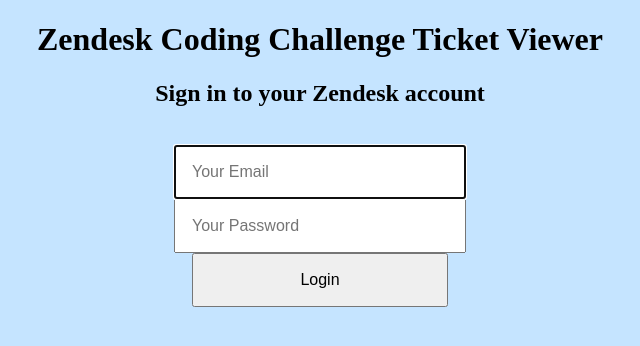
After one commit to jhomatas48/Zendesk-Coding-Challenge, a Flask app: page /login in a window 1280 px wide. The commit adds this page. Shown: the top 346 px of the page, without its empty margins (320-960 px from the left). Run offline with Flask 2, Linux system fonts and the light colour scheme.

Commit message:
started unit tests and added login page

```diff
--- a/main.py
+++ b/main.py
@@ -1,14 +1,17 @@
-from flask import Flask, render_template, url_for, request, redirect
+import base64
+
+from flask import Flask, render_template, url_for, request, redirect, flash, session
 from flask_sqlalchemy import SQLAlchemy
 from sqlalchemy import create_engine
 from sqlalchemy_utils import database_exists, create_database
 import pandas as pd
 from datetime import datetime
-from tickets.get_tickets import format_tickets
+from tickets.get_tickets import format_tickets, get_requester_info
 import json
 
 app = Flask(__name__)
 app.config['SQLALCHEMY_DATABASE_URI'] = 'sqlite:///tickets.db'
+app.secret_key = 'b340u608t35ub4y0832ub4t02'
 db = SQLAlchemy(app)
 
 
@@ -22,6 +25,7 @@ class TicketList(db.Model):
     status = db.Column(db.String)
     subject = db.Column(db.String)
     type = db.Column(db.String)
+    tags = db.Column(db.String)
 
     assignee_id = db.Column(db.Integer)
     submitter_id = db.Column(db.Integer)
@@ -47,13 +51,39 @@ class TicketList(db.Model):
 
 
 @app.route('/', methods=['GET'])
+def start():
+    return redirect('/login')
+
+
+@app.route('/login', methods=['GET', 'POST'])
+def login():
+    if request.method == 'GET':
+        return render_template('login.html', error=None)
+    email = request.form.get('email')
+    password = request.form.get('password')
+    combined = email + ':' + password
+    encoded_u = base64.b64encode(combined.encode()).decode()
+    basic = "Basic " + encoded_u
+    res = format_tickets(basic)
+    if res is None:
+        error = "Invalid credentials, try another email password combination."
+        return render_template('login.html', error=error)
+    engine = create_engine("sqlite:///tickets.db")
+    res.to_sql(con=engine, name='ticket_table', if_exists='replace', index=False)
+    session['auth'] = basic
+    return redirect('/tickets')
+
+
+@app.route('/tickets', methods=['GET'])
 def index():
-    engine = create_engine("sqlite:///tickets.db")
-    df = format_tickets()
-    df.to_sql(con=engine, name='ticket_table', if_exists='replace', index=False)
+    auth = session['auth']
+    requester = get_requester_info(auth)
+    if requester is None:
+        return "Error: could not find user"
     page = request.args.get('page', 1, type=int)
     tickets = TicketList.query.paginate(page=page, per_page=25)
-    return render_template('index.html', tickets=tickets)
+    return render_template('index.html', tickets=tickets, requester_id=requester[0],
+                           requester_name=requester[1], requester_email=requester[2])
 
 
 @app.route('/view/<int:id>', methods=['GET'])
--- a/static/css/main.css
+++ b/static/css/main.css
@@ -24,10 +24,6 @@ td {
     background-color: beige;
     text-align: center;
     padding: 10px;
-}
-
-.form {
-    margin-top: 20px;
 }
 
 .update {
@@ -90,3 +86,16 @@ td {
 a:hover {
     background-color: #0b1067;
 }
+
+.login {
+    margin-left: auto;
+    margin-right: auto;
+}
+
+.is-large {
+    padding: 16px;
+    font-size: 16px;
+    margin: 0 auto;
+    display: block;
+    width: 20%;
+}
--- a/static/css/view.css
+++ b/static/css/view.css
@@ -1,7 +1,7 @@
 body, html {
     margin: 0;
     font-family: serif;
-    background-color: royalblue;
+    background-color: #c5e4ff;
 }
 
 .content {
--- /dev/null
+++ b/templates/login.html
@@ -0,0 +1,30 @@
+{% extends 'base.html' %}
+
+{% block head %}
+<title>Zendesk Coding Challenge Ticket Viewer</title>
+{% endblock %}
+
+{% block body %}
+<h1 style="text-align: center">Zendesk Coding Challenge Ticket Viewer</h1>
+<h2 style="text-align: center">Sign in to your Zendesk account</h2>
+<br>
+<div class="login">
+    <form method="POST" action="/login">
+        <div class="field">
+            <div class="control">
+                <input class="input is-large" type="email" name="email" placeholder="Your Email" autofocus="">
+            </div>
+        </div>
+
+        <div class="field">
+            <div class="control">
+                <input class="input is-large" type="password" name="password" placeholder="Your Password">
+            </div>
+        </div>
+        <button class="button is-block is-info is-large is-fullwidth">Login</button>
+    </form>
+</div>
+{% if error %}
+<h3 style="text-align: center">{{ error }}</h3>
+{% endif %}
+{% endblock %}
--- a/templates/view.html
+++ b/templates/view.html
@@ -13,7 +13,7 @@
     {% block body %}
     <h1 style="text-align: center">Details for Ticket # {{ ticket.id }}</h1>
     <div style="text-align:center">
-        <a href="/">Return to Homepage</a>
+        <a href="/tickets">Return to Homepage</a>
     </div>
     <br>
     <div style="font-size: 16px; float: right; margin-right: 25px;">
@@ -28,11 +28,13 @@
             <th>Subject</th>
             <th>Status</th>
             <th>Type</th>
+            <th>Tags</th>
         </tr>
         <tr>
             <td>{{ ticket.subject }}</td>
             <td>{{ ticket.status }}</td>
             <td>{{ ticket.type }}</td>
+            <td>{{ ticket.tags }}</td>
         </tr>
     </table>
     <br>
--- a/tickets/get_tickets.py
+++ b/tickets/get_tickets.py
@@ -7,7 +7,7 @@ url = "https://zccvanderbilt.zendesk.com/api/v2/tickets"
 auth = "Basic temp"
 
 
-def get_tickets():
+def get_tickets(auth):
     """
     get_tickets calls the Zendesk API to get a list of tickets.
     If there are more than 100 entries, calls the next page
@@ -21,14 +21,27 @@ def get_tickets():
     while curr_url is not None:
         response = requests.get(curr_url, headers=header)
         if response.status_code != 200:
-            return -1
+            return None
         curr_data = json.loads(response.text)
         curr_url = curr_data["next_page"]
         data.append(curr_data)
     return data
 
 
-def get_name_and_email(res, id_lst):
+def get_requester_info(auth):
+    me_url = "https://zccvanderbilt.zendesk.com/api/v2/users/me"
+    header = {'Authorization': auth}
+    response = requests.get(me_url, headers=header)
+    if response.status_code != 200:
+        return None
+    data = json.loads(response.text)
+    my_id = data['user']['id']
+    name = data['user']['name'] if 'name' in data['user'] else ''
+    email = data['user']['email'] if 'email' in data['user'] else ''
+    return [my_id, name, email]
+
+
+def get_name_and_email(res, id_lst, auth):
     """
     get_name_and_email calls the Zendesk API to get the name and email
     of each submitter and assignee.
@@ -42,7 +55,7 @@ def get_name_and_email(res, id_lst):
     while curr_url is not None:
         response = requests.get(curr_url, headers=header)
         if response.status_code != 200:
-            return -1
+            return None
         else:
             data = json.loads(response.text)
         new_data = {}
@@ -59,17 +72,17 @@ def get_name_and_email(res, id_lst):
     return res
 
 
-def format_tickets():
+def format_tickets(auth):
     """
     format_tickets calls get_tickets and creates a Ticket object for every ticket.
     Formats the information in each ticket and calls get_name_and_email.
 
     :return: DataFrame containing all ticket information
     """
-    val = get_tickets()
-    if val == -1:
+    val = get_tickets(auth)
+    if val is None:
         print("Error: Could not connect to Zendesk API")
-        exit()
+        return None
     res = {}
     id_set = ""
     for v in val:
@@ -79,12 +92,12 @@ def format_tickets():
             ticket_id = t_format['id']
             res[ticket_id] = t_format
             id_set += str(ticket.submitter_id) + ',' + str(ticket.assignee_id) + ','
-    res = get_name_and_email(res, id_set)
-    if res == -1:
-        return -1
+    res = get_name_and_email(res, id_set, auth)
+    if res is None:
+        return None
     return pd.DataFrame.from_records(res).T
 
 
 if __name__ == '__main__':
-    res = format_tickets()
+    res = format_tickets("Basic temp")
     print(res)
```
Also changed, not shown: templates/index.html (+8 -4 lines), tests/test_get_tickets.py (added, +30 -0 lines), tickets/ticket.py (+9 -1 lines).
